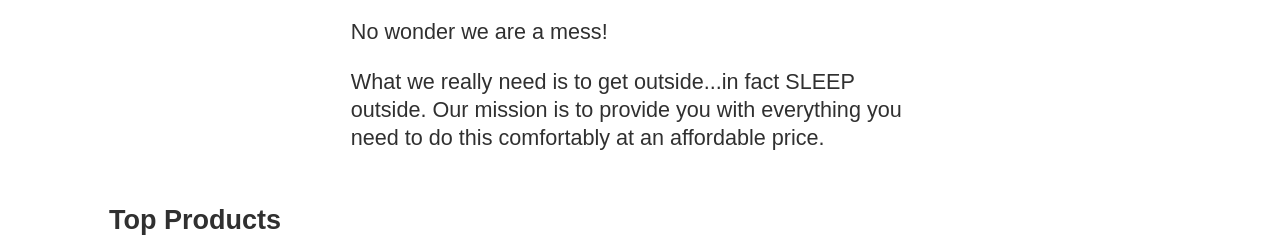
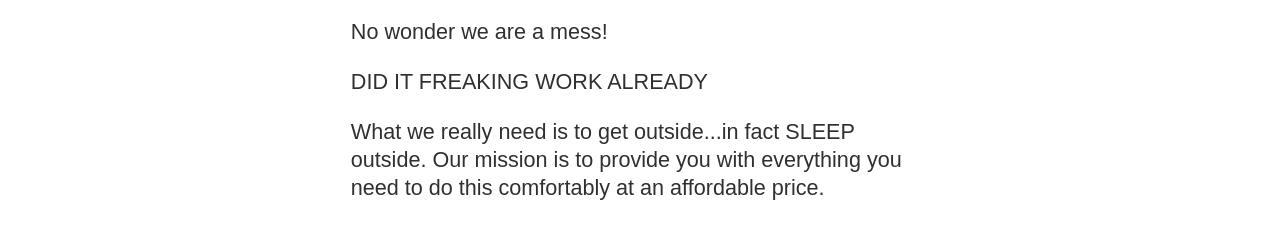
Before and after one commit to squeaker2000/test-code, a website built with Vite: page sleepoutside-main/src/index.html in a window 1280 px wide. Shown: the part 469-721 px from the top of the page. Built offline with nearby package versions, Linux system fonts and the light colour scheme.

Commit message:
freaking work already

```diff
--- a/sleepoutside-main/src/index.html
+++ b/sleepoutside-main/src/index.html
@@ -44,6 +44,7 @@
       <section class="mission">
         <p>We spend too much time these days indoors...sitting usually.</p>
         <p>No wonder we are a mess!</p>
+        <p>DID IT FREAKING WORK ALREADY</p>
         <p>
           What we really need is to get outside...in fact SLEEP outside. Our
           mission is to provide you with everything you need to do this
```
